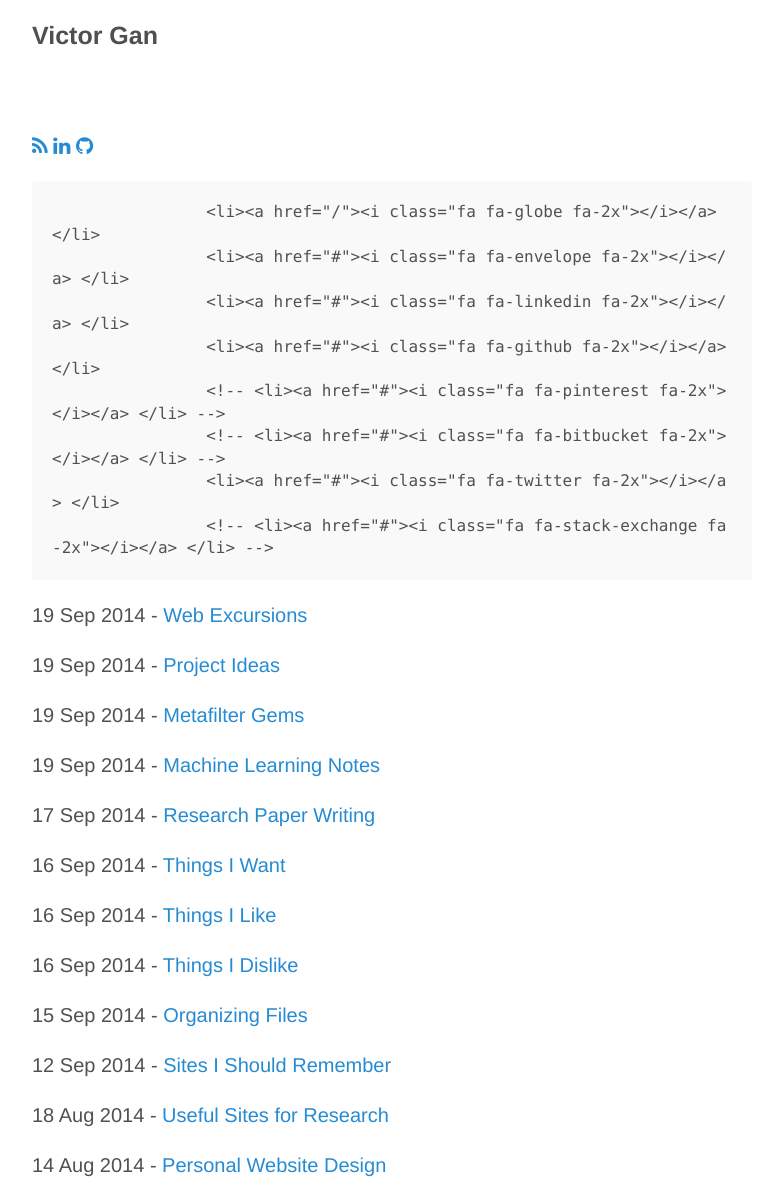
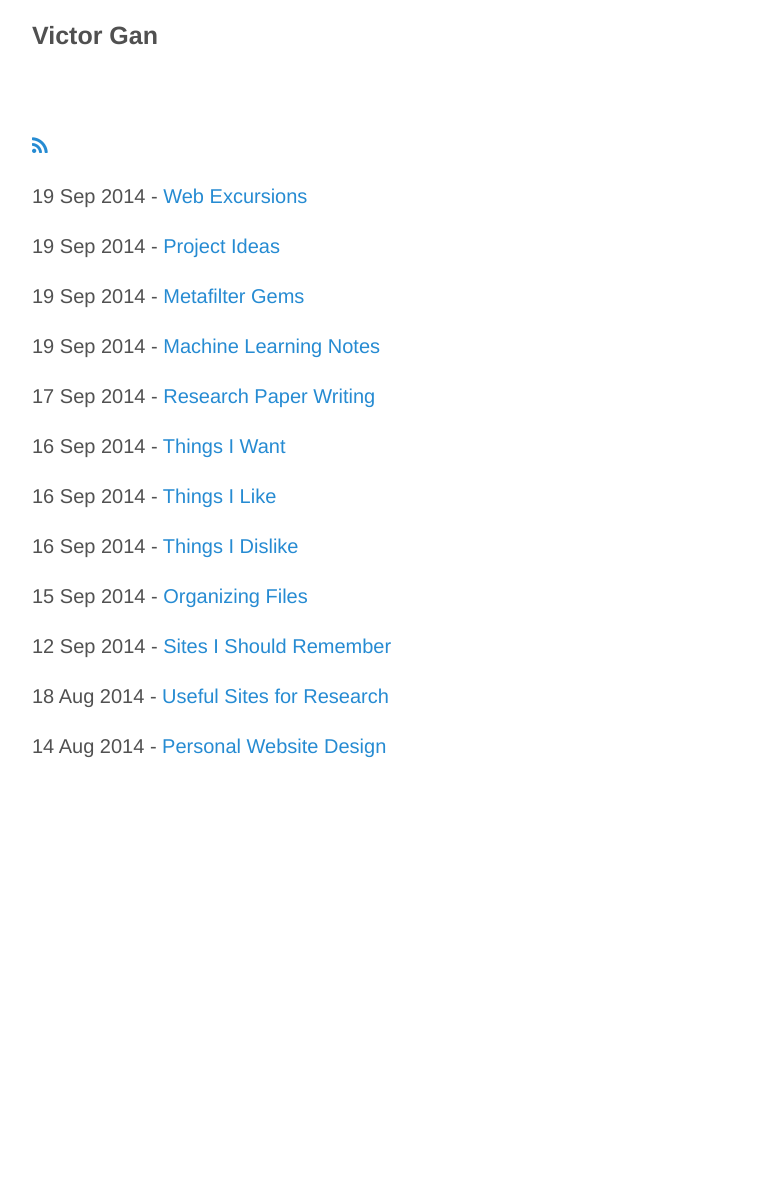
Before and after one commit to victorgan/victorgan.github.io, a Jekyll site: the page built from index.md, in a window 1280 px wide. Shown: the whole page, without its empty margins (248-1005 px from the left). Built offline with Jekyll 4.4.1, drawn with Linux system fonts in a browser that asks for light colours; after the commit the page ends 900 px from its top, so only the background shows below that.

Commit message:
Update index.md

```diff
--- a/index.md
+++ b/index.md
@@ -3,18 +3,6 @@ layout: default
 title: Home
 ---
 [<i class="fa fa-rss"></i>](/about.xml)
-[<i class="fa fa-linkedin"></i>](https://www.linkedin.com/in/victorgan)
-[<i class="fa fa-github"></i>](https://github.com/victorgan)
-
-                    <li><a href="/"><i class="fa fa-globe fa-2x"></i></a> </li>
-                    <li><a href="#"><i class="fa fa-envelope fa-2x"></i></a> </li>
-                    <li><a href="#"><i class="fa fa-linkedin fa-2x"></i></a> </li>
-                    <li><a href="#"><i class="fa fa-github fa-2x"></i></a> </li>
-                    <!-- <li><a href="#"><i class="fa fa-pinterest fa-2x"></i></a> </li> -->
-                    <!-- <li><a href="#"><i class="fa fa-bitbucket fa-2x"></i></a> </li> -->
-                    <li><a href="#"><i class="fa fa-twitter fa-2x"></i></a> </li>
-                    <!-- <li><a href="#"><i class="fa fa-stack-exchange fa-2x"></i></a> </li> -->
-
 
 {% for post in site.posts %}
 
```
